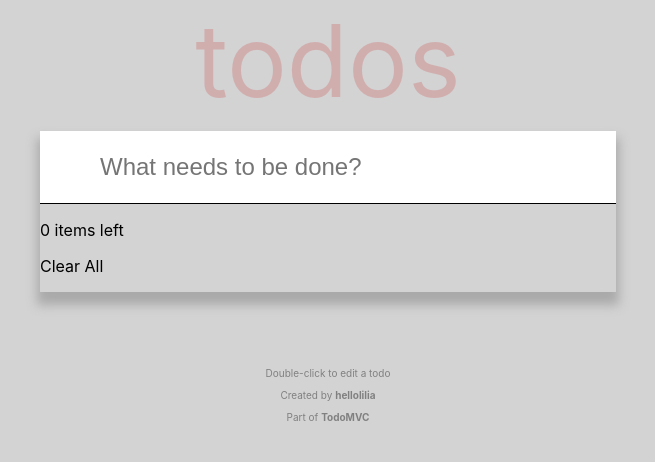
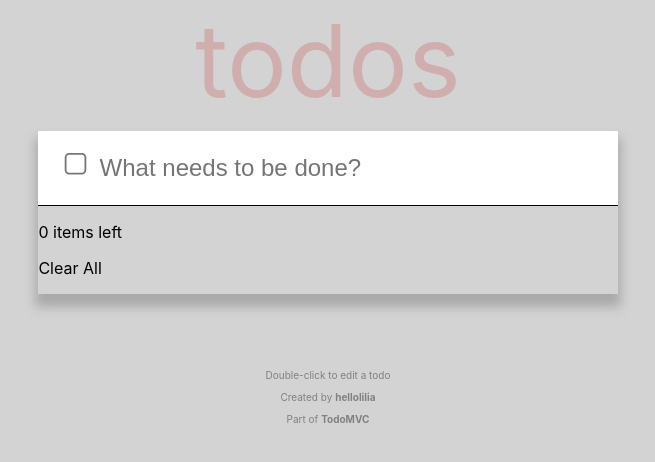
Before and after one commit to hellolilia/todo-list, a React (Create React App) app: page / in a window 1280 px wide. Shown: the top 462 px of the page, without its empty margins (312-967 px from the left). Built offline with nearby package versions, Linux system fonts and the light colour scheme.

Commit message:
feat: add checked all checkbox

```diff
--- a/src/components/inputItem/index.css
+++ b/src/components/inputItem/index.css
@@ -4,12 +4,22 @@
 }
 
 .input {
-    padding:16px 16px 16px 60px;
     font-size: 24px;
     width: 500px;
     height: 40px;
     border: none;
+}
+
+.inputItem {
+    background-color: white;
     border-bottom: black 0.5px solid;
+    padding:16px 16px 16px 16px;
+}
+
+.checkAll {
+    width: 15px;
+    zoom: 180%;
+    margin-right: 5px;
 }
 
 .todoItem {
--- a/src/components/inputItem/index.tsx
+++ b/src/components/inputItem/index.tsx
@@ -11,6 +11,7 @@ interface isState {
     todos: ITodoItem[],
     count: number,
     inputText: string,
+    isCheckedAll: boolean,
 }
 
 class InputItem extends React.Component<any,isState> {
@@ -20,6 +21,7 @@ class InputItem extends React.Component<any,isState> {
             todos: [],
             count: 0,
             inputText: '',
+            isCheckedAll: false,
         }
     }
 
@@ -47,6 +49,14 @@ class InputItem extends React.Component<any,isState> {
         this.setState({ todos: [], count: 0 })
     }
 
+    handleCheckAll = () => {
+        const { isCheckedAll, todos } = this.state
+        const arr = todos.map((item) => {
+            return { label: item.label, checked: !isCheckedAll }
+        })
+        this.setState({ todos: arr, isCheckedAll: !isCheckedAll, count: isCheckedAll ? todos.length : 0 })
+    }
+
     deleteTodo = (index:number) => {
         const { todos, count } = this.state
         let arr = todos.slice(0, todos.length)
@@ -58,6 +68,12 @@ class InputItem extends React.Component<any,isState> {
         return(
             <div className={'mainInput'}>
                 <div className={'inputItem'}>
+                    <Input
+                        className='checkAll'
+                        type='checkbox'
+                        onClick={this.handleCheckAll}
+                        checked={this.state.isCheckedAll}
+                    />
                     <Input
                         className={'input'}
                         value={this.state.inputText}
@@ -72,8 +88,8 @@ class InputItem extends React.Component<any,isState> {
                                 <List.Item key={index} className={'todoItem'}>
                                     <Input
                                         className={'checkbox'}
-                                        type="checkbox"
-                                        value={Number(todo.checked)}
+                                        type='checkbox'
+                                        checked={todo.checked}
                                     />
                                     <Input
                                         className={'todoDetail'}
```
